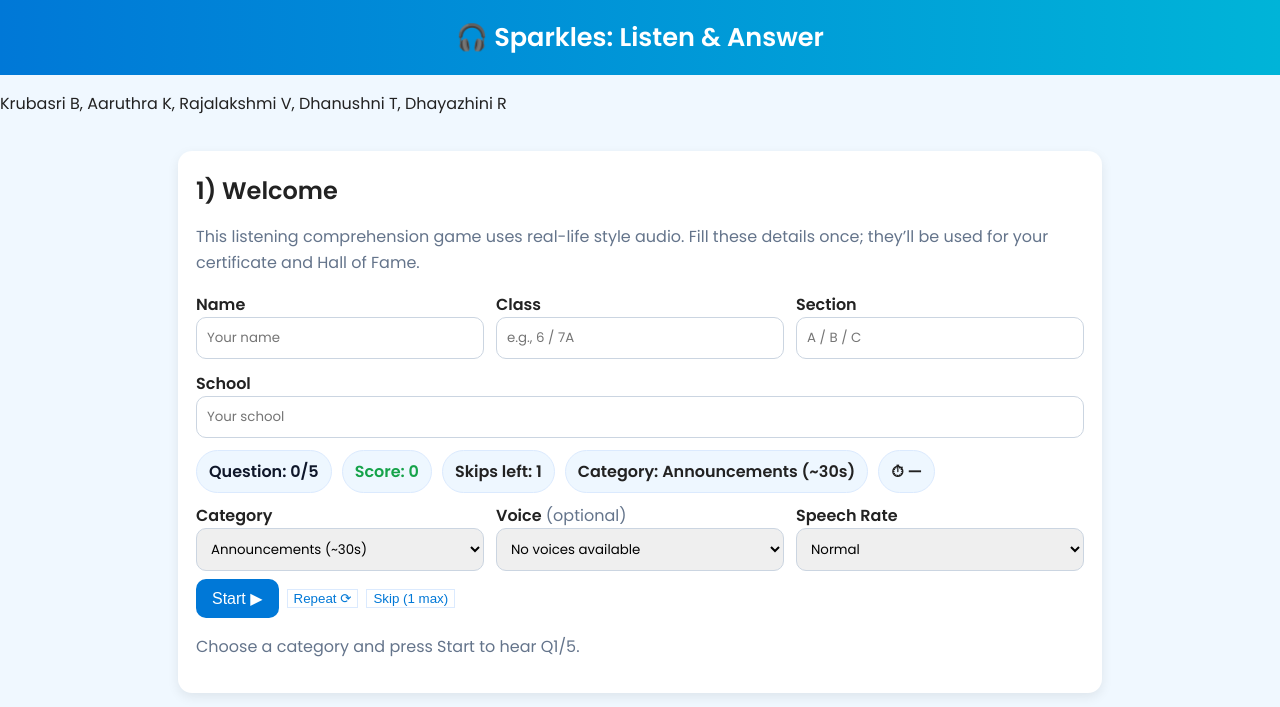
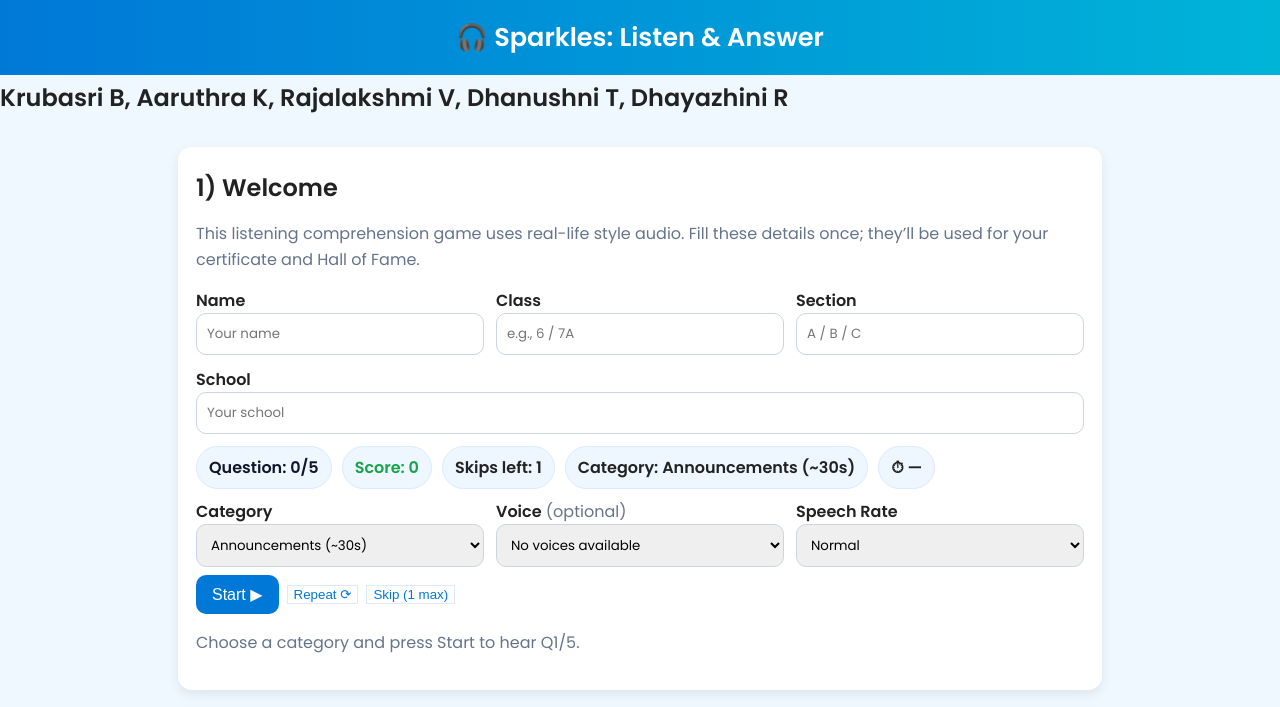
Before and after one commit to agmhss/Gtk-ListeningTest, a plain HTML site: page index.html in a window 1280 px wide. Shown: the top 707 px of the page. Drawn offline with nearby package versions, Linux system fonts and the light colour scheme.

Commit message:
Update index.html

```diff
--- a/index.html
+++ b/index.html
@@ -47,7 +47,7 @@
 </head>
 <body>
 <header>🎧 Sparkles: Listen & Answer</header>
-  <p>Krubasri B, Aaruthra K, Rajalakshmi V, Dhanushni T, Dhayazhini R</p>
+  <h2>Krubasri B, Aaruthra K, Rajalakshmi V, Dhanushni T, Dhayazhini R</h2>
 <main>
 
   <!-- Welcome -->
```
